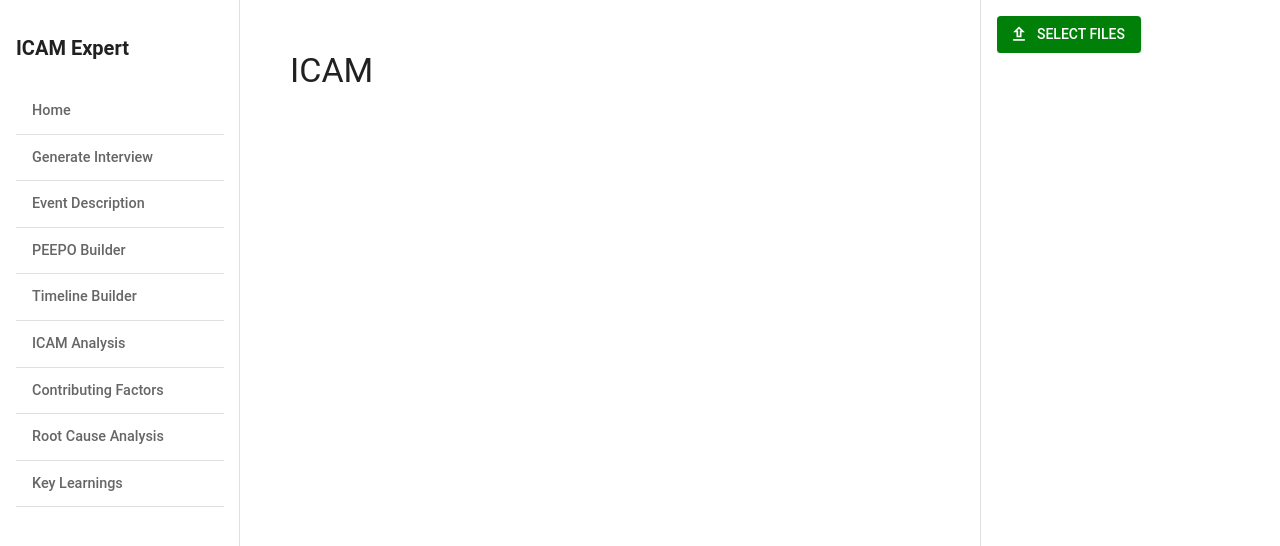
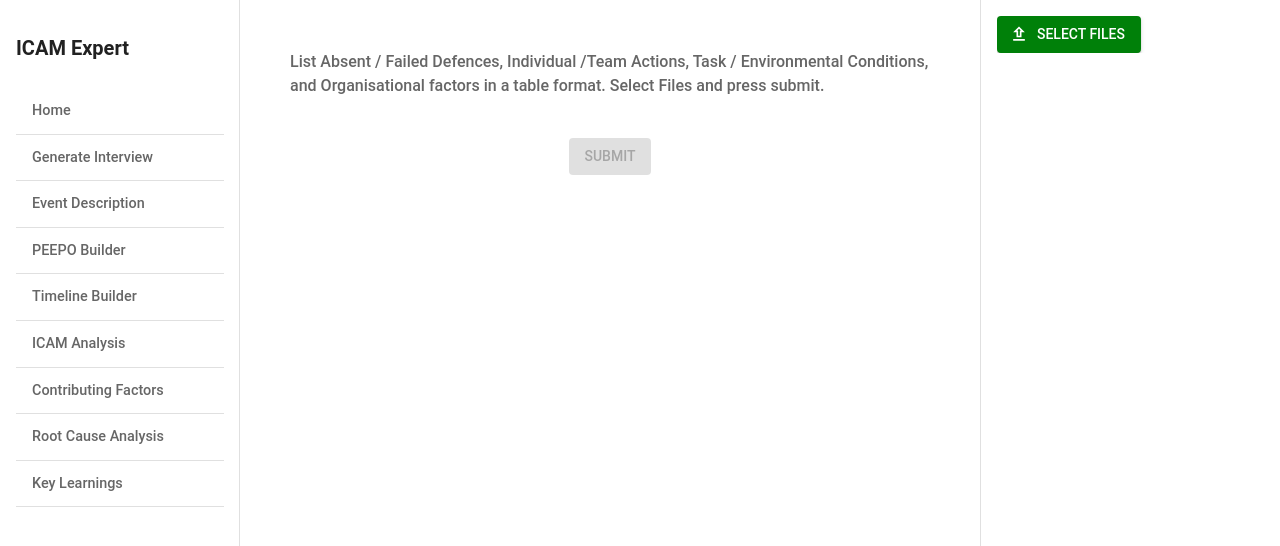
Before and after one commit to caglarcem/ICAM-Expert-App, a React (Create React App) app in the folder icam-expert-frontend/: page /icam in a window 1280 px wide. Shown: the top 546 px of the page. Built offline with nearby package versions, Linux system fonts and the light colour scheme.

Commit message:
add all the pages

```diff
--- a/icam-expert-frontend/src/components/Pages/Base/IcamToolsBaseComponent.tsx
+++ b/icam-expert-frontend/src/components/Pages/Base/IcamToolsBaseComponent.tsx
@@ -2,18 +2,21 @@ import React, { useState } from 'react';
 import { Box, Button, Typography, CircularProgress } from '@mui/material';
 import axios from 'axios';
 import { useFileContext } from '../../../context/FileProvider';
+import { useReportResult } from '../../../context/ReportResultProvider';
 
 interface IcamToolsBaseProps {
   description: string;
   apiEndpoint: string;
+  contextKey: string;
 }
 
 const IcamToolsBaseComponent: React.FC<IcamToolsBaseProps> = ({
   description,
   apiEndpoint,
+  contextKey,
 }) => {
   const { files } = useFileContext();
-  const [reportResult, setReportResult] = useState<string>();
+  const { reportResults, setReportResult } = useReportResult();
   const [loading, setLoading] = useState<boolean>(false);
 
   const handleSubmit = async () => {
@@ -52,7 +55,7 @@ const IcamToolsBaseComponent: React.FC<IcamToolsBaseProps> = ({
         }
       );
 
-      setReportResult(response.data);
+      setReportResult(contextKey, response.data);
     } catch (error) {
       console.error('Error uploading files:', error);
       alert('Error uploading files.');
@@ -93,7 +96,7 @@ const IcamToolsBaseComponent: React.FC<IcamToolsBaseProps> = ({
         )}
 
         <Typography sx={{ marginTop: '32px' }} data-testid="report-result">
-          {reportResult}
+          {reportResults[contextKey]}
         </Typography>
       </Box>
     </Box>
--- a/icam-expert-frontend/src/components/Pages/Contributing.tsx
+++ b/icam-expert-frontend/src/components/Pages/Contributing.tsx
@@ -1,10 +1,14 @@
 import React from 'react';
-import { Typography } from '@mui/material';
+import IcamToolsBaseComponent from './Base/IcamToolsBaseComponent';
 
 const Contributing: React.FC = () => {
   return (
     <div>
-      <Typography variant="h4">My contributing</Typography>
+      <IcamToolsBaseComponent
+        description="Analyzes the incident and identifies contributing factors based on the event debrief, witness statements, and other provided documents. Select Files and press submit."
+        apiEndpoint="/queryDocuments/report?tool=contributing-factors-analysis"
+        contextKey="contributing"
+      />
     </div>
   );
 };
--- a/icam-expert-frontend/src/components/Pages/Event.tsx
+++ b/icam-expert-frontend/src/components/Pages/Event.tsx
@@ -6,6 +6,7 @@ const Event: React.FC = () => {
     <IcamToolsBaseComponent
       description="Generates brief event description based on the event debrief, witness statements, and other provided documents. Select Files and press submit."
       apiEndpoint="/queryDocuments/report?tool=brief-description-of-the-event"
+      contextKey="event"
     />
   );
 };
--- a/icam-expert-frontend/src/components/Pages/Icam.tsx
+++ b/icam-expert-frontend/src/components/Pages/Icam.tsx
@@ -1,11 +1,13 @@
 import React from 'react';
-import { Typography } from '@mui/material';
+import IcamToolsBaseComponent from './Base/IcamToolsBaseComponent';
 
 const Icam: React.FC = () => {
   return (
-    <div>
-      <Typography variant="h4">ICAM</Typography>
-    </div>
+    <IcamToolsBaseComponent
+      description="List Absent / Failed Defences, Individual /Team Actions, Task / Environmental Conditions, and Organisational factors in a table format. Select Files and press submit."
+      apiEndpoint="/queryDocuments/report?tool=icam-analysis"
+      contextKey="icam"
+    />
   );
 };
 
--- a/icam-expert-frontend/src/components/Pages/Interview.tsx
+++ b/icam-expert-frontend/src/components/Pages/Interview.tsx
@@ -6,6 +6,7 @@ const Interview: React.FC = () => {
     <IcamToolsBaseComponent
       description="Generates follow-up interview questions based on the event debrief, witness statements, and other provided documents. Select Files and press submit."
       apiEndpoint="/queryDocuments/report?tool=generate-follow-up-interview-questions"
+      contextKey="interview"
     />
   );
 };
--- a/icam-expert-frontend/src/components/Pages/Learnings.tsx
+++ b/icam-expert-frontend/src/components/Pages/Learnings.tsx
@@ -1,11 +1,13 @@
 import React from 'react';
-import { Typography } from '@mui/material';
+import IcamToolsBaseComponent from './Base/IcamToolsBaseComponent';
 
 const Learnings: React.FC = () => {
   return (
-    <div>
-      <Typography variant="h4">My Learnings</Typography>
-    </div>
+    <IcamToolsBaseComponent
+      description="Generates generic and high level key learnings that the organisation can benefit from. Select Files and press submit."
+      apiEndpoint="/queryDocuments/report?tool=key-learnings"
+      contextKey="learnings"
+    />
   );
 };
 
--- a/icam-expert-frontend/src/components/Pages/Peepo.tsx
+++ b/icam-expert-frontend/src/components/Pages/Peepo.tsx
@@ -1,11 +1,13 @@
 import React from 'react';
-import { Typography } from '@mui/material';
+import IcamToolsBaseComponent from './Base/IcamToolsBaseComponent';
 
 const Peepo: React.FC = () => {
   return (
-    <div>
-      <Typography variant="h4">My Peepo</Typography>
-    </div>
+    <IcamToolsBaseComponent
+      description="Analyses the input and builds a PEEPO for the type of the incident in a table format. Select Files and press submit."
+      apiEndpoint="/queryDocuments/report?tool=peepo-builder"
+      contextKey="peepo"
+    />
   );
 };
 
--- a/icam-expert-frontend/src/components/Pages/Rca.tsx
+++ b/icam-expert-frontend/src/components/Pages/Rca.tsx
@@ -1,11 +1,13 @@
 import React from 'react';
-import { Typography } from '@mui/material';
+import IcamToolsBaseComponent from './Base/IcamToolsBaseComponent';
 
 const Rca: React.FC = () => {
   return (
-    <div>
-      <Typography variant="h4">My RCA</Typography>
-    </div>
+    <IcamToolsBaseComponent
+      description="Root cause analysis of the incident. Select Files and press submit."
+      apiEndpoint="/queryDocuments/report?tool=root-cause-analysis"
+      contextKey="rca"
+    />
   );
 };
 
--- a/icam-expert-frontend/src/components/Pages/Timeline.tsx
+++ b/icam-expert-frontend/src/components/Pages/Timeline.tsx
@@ -1,11 +1,13 @@
 import React from 'react';
-import { Typography } from '@mui/material';
+import IcamToolsBaseComponent from './Base/IcamToolsBaseComponent';
 
 const Timeline: React.FC = () => {
   return (
-    <div>
-      <Typography variant="h4">Timeline</Typography>
-    </div>
+    <IcamToolsBaseComponent
+      description="Generates the timeline of the incident. Select Files and press submit."
+      apiEndpoint="/queryDocuments/report?tool=timeline-builder"
+      contextKey="timeline"
+    />
   );
 };
 
--- /dev/null
+++ b/icam-expert-frontend/src/context/ReportResultProvider.tsx
@@ -0,0 +1,40 @@
+import React, { createContext, useState, useContext, ReactNode } from 'react';
+
+interface ReportResultContextType {
+  reportResults: { [key: string]: string };
+  setReportResult: (key: string, result: string) => void;
+}
+
+const ReportResultContext = createContext<ReportResultContextType | undefined>(
+  undefined
+);
+
+const ReportResultProvider: React.FC<{ children: ReactNode }> = ({
+  children,
+}) => {
+  const [reportResults, setReportResults] = useState<{ [key: string]: string }>(
+    {}
+  );
+
+  const setReportResult = (key: string, result: string) => {
+    setReportResults(prevResults => ({ ...prevResults, [key]: result }));
+  };
+
+  return (
+    <ReportResultContext.Provider value={{ reportResults, setReportResult }}>
+      {children}
+    </ReportResultContext.Provider>
+  );
+};
+
+const useReportResult = () => {
+  const context = useContext(ReportResultContext);
+  if (!context) {
+    throw new Error(
+      'useReportResult must be used within a ReportResultProvider'
+    );
+  }
+  return context;
+};
+
+export { ReportResultProvider, useReportResult };
--- a/icam-expert-frontend/src/index.tsx
+++ b/icam-expert-frontend/src/index.tsx
@@ -7,6 +7,7 @@ import { BrowserRouter as Router } from 'react-router-dom';
 import { ThemeProvider, createTheme } from '@mui/material/styles';
 import CssBaseline from '@mui/material/CssBaseline';
 import { FileProvider } from './context/FileProvider';
+import { ReportResultProvider } from './context/ReportResultProvider';
 
 const lightTheme = createTheme({
   palette: {
@@ -33,9 +34,11 @@ root.render(
     <ThemeProvider theme={lightTheme}>
       <CssBaseline />
       <FileProvider>
-        <Router>
-          <App />
-        </Router>
+        <ReportResultProvider>
+          <Router>
+            <App />
+          </Router>
+        </ReportResultProvider>
       </FileProvider>
     </ThemeProvider>
   </React.StrictMode>
```
Also changed, not shown: 1 other file (tests, documents, lock files or other folders).
